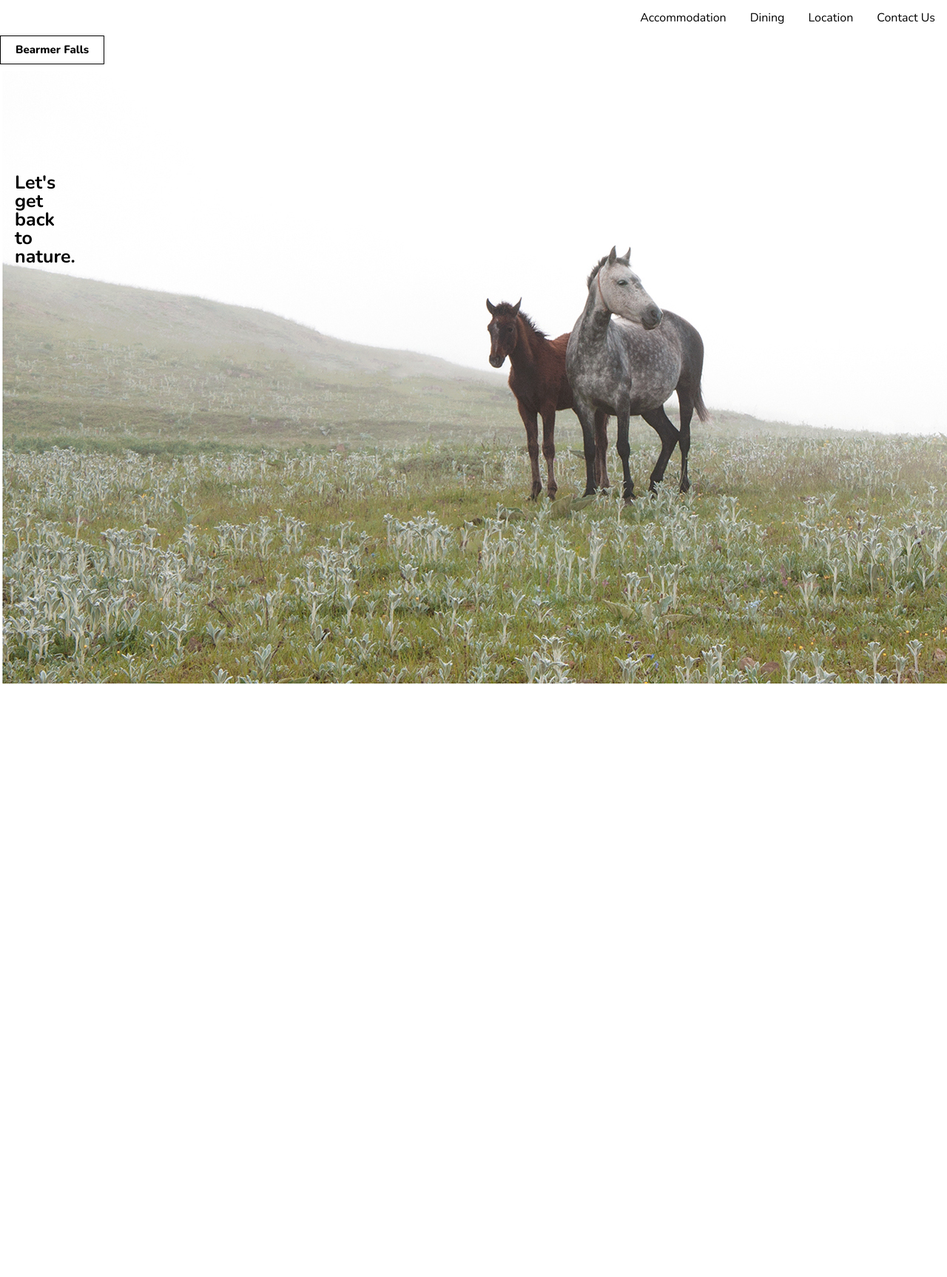
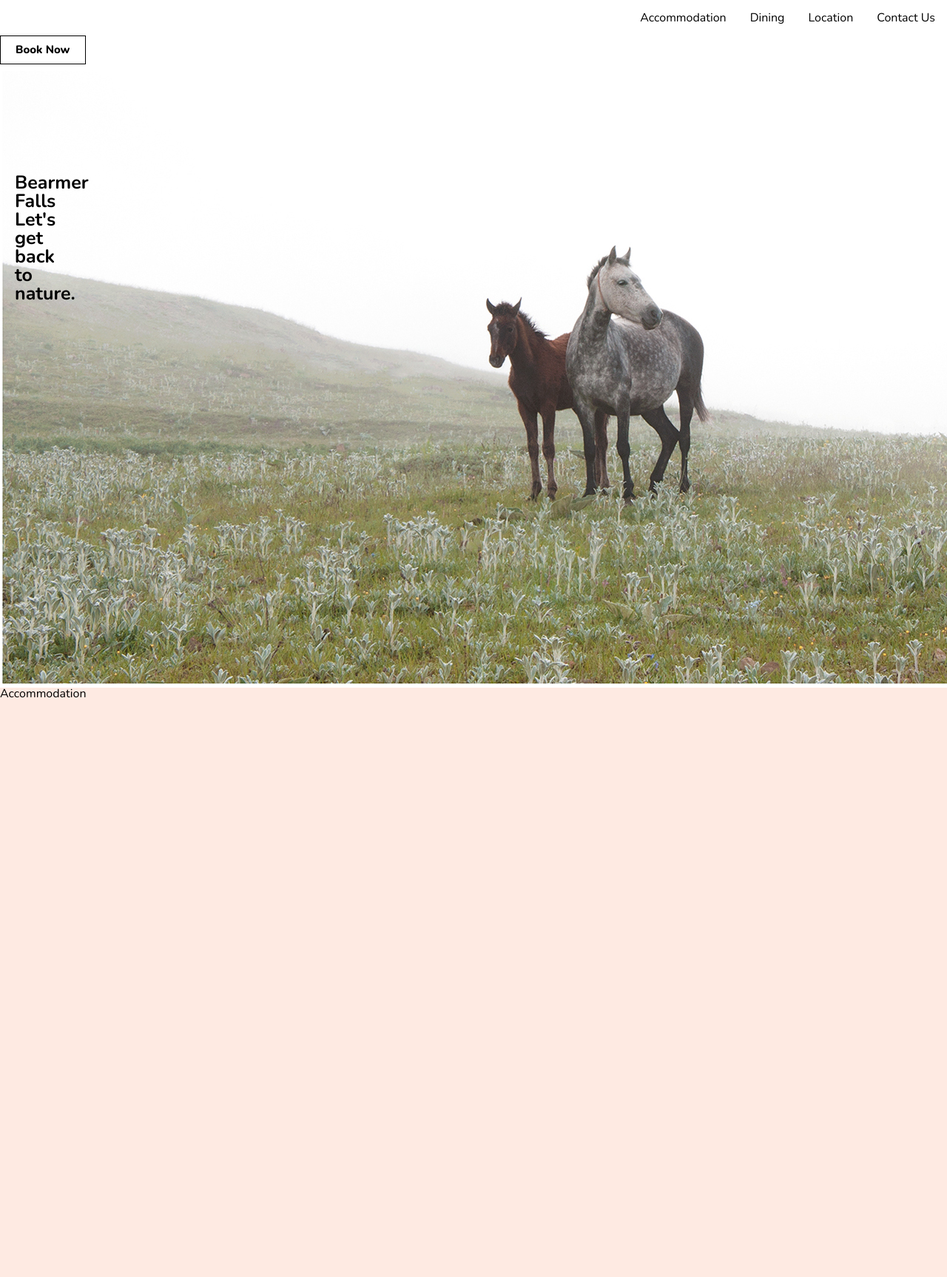
Before and after one commit to qiuqili/falls-hotel, a website: page index.html in a window 1280 px wide. Shown: the top 1727 px of the page at 74% size. Before the commit the page ends 930 px from the top, so only its background shows below. Drawn offline with nearby package versions, Linux system fonts and the light colour scheme.

Commit message:
set color

```diff
--- a/index.html
+++ b/index.html
@@ -16,12 +16,17 @@
 	<li>Location</li>
 	<li>Contact Us</li>
 </ul>
-<button>Bearmer Falls</button>
+<button>Book Now</button>
 
 <div class="wrap">
-<div class="title">Let's get back to nature.</div>
+<div class="title">Bearmer Falls Let's get back to nature.</div>
 <img src="img/1.jpg">
+<div class="content">
+<h1>Accommodation</h1>
 </div>
+</div>
+<footer></footer>
+
 
 </body>
 </html>
--- a/styles.scss
+++ b/styles.scss
@@ -1,10 +1,16 @@
 @import 'reset';
+$pink:#feeae2;
+$dark: #474256;
 
-body{
+
+body {
   font-family: Nunito;
+  font-color:$dark;
+
+
 }
 
-ul{
+ul {
   display: flex;
   justify-content: flex-end;
   li{
@@ -12,8 +18,7 @@ ul{
   }
 }
 
-
-.title{
+.title {
   display: inline-block;
   position: absolute;
   margin-top: 10%;
@@ -23,7 +28,7 @@ ul{
   font-size: 	25px;
 }
 
-button{
+button {
   background-color: white;
   border: 1px solid;
   padding: 10px 20px;
@@ -32,3 +37,14 @@ button{
   font-weight: 800;
   font-size: 15px;
 }
+
+.content{
+  height:800px;
+  background-color: $pink;
+}
+
+
+footer {
+  background-color: $dark;
+  height: 400px;
+}
```
Also changed, not shown: styles.css. Lines whose indentation alone changed are shown as unchanged.
